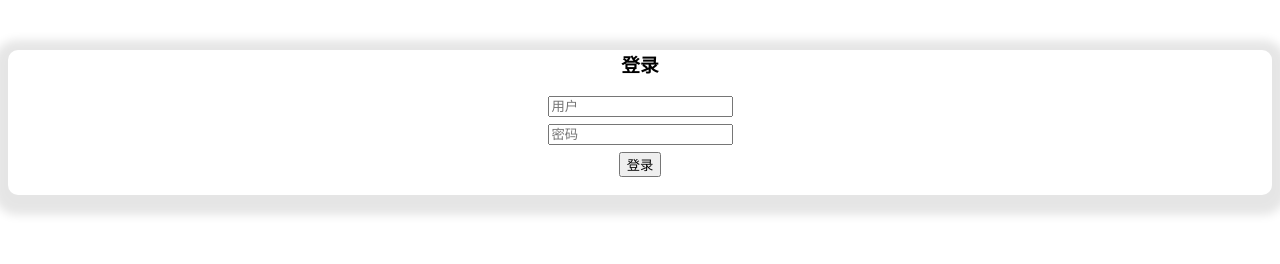
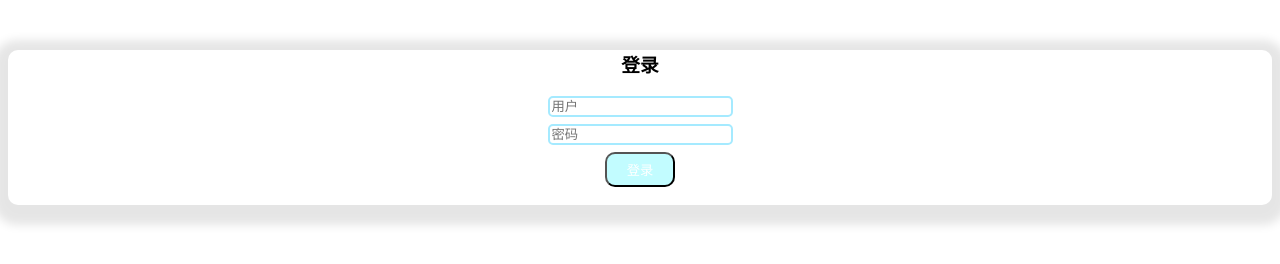
Before and after one commit to UPLCC/yz, a plain HTML site: page index.html in a window 1280 px wide. Drawn offline with Linux system fonts and the light colour scheme.

Commit message:
Update index.html
.

```diff
--- a/index.html
+++ b/index.html
@@ -15,6 +15,24 @@ input[id="c"]{
   }
 button[id="d"]{
   margin-top:7px;
+  height:35px;
+  width:70px;
+  color:white;
+  background-color:#c2fcff;
+  border-radius:10px;
+  transition: background-color: 0.3s;
+  }
+button:hover{
+  cursor:pointer;
+  background-color:#5fd9ff;
+  }
+input{
+  border-radius:5px;
+  border:2px solid #a5eaff;
+  transition: border: 0.3s;
+  }
+input:hover{
+  border:3px solid lightgreen;
   }
   </style>
   <script>
@@ -31,6 +49,6 @@ button[id="d"]{
   }
   </script>
   <body>
-	<div id="a"><h3><center>登录</center></h3><center><input type="text" placeholder="用户" id="b"/><br><input type="password" placeholder="密码" id="c"/><br><button id="d" onclick="tj()">登录</button></center><br><div id="e" style="background-color:#ff4b00"><p id="f" style="color:white"></p></div></div>
+	<div id="a" draggable="true"><h3><center>登录</center></h3><center><input type="text" placeholder="用户" id="b"/><br><input type="password" placeholder="密码" id="c"/><br><button id="d" onclick="tj()">登录</button></center><br><div id="e" style="background-color:#ff4b00"><p id="f" style="color:white"></p></div></div>
   </body>
 </html>
```
